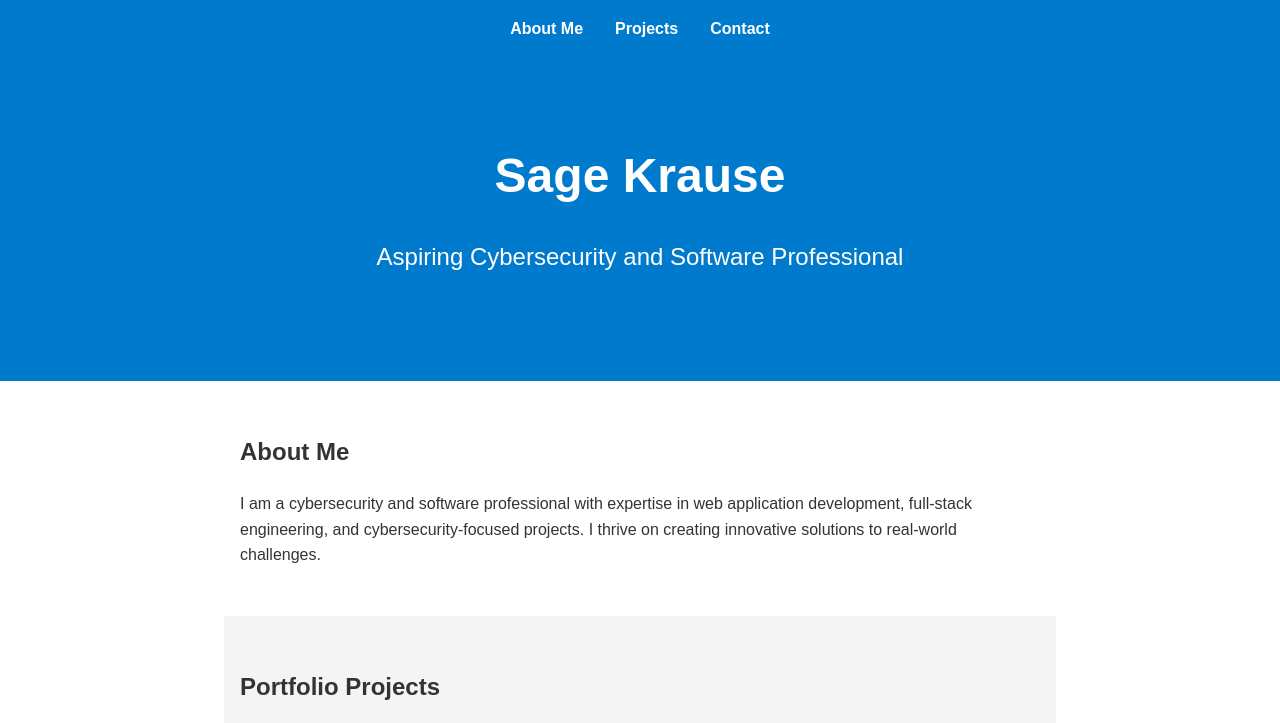
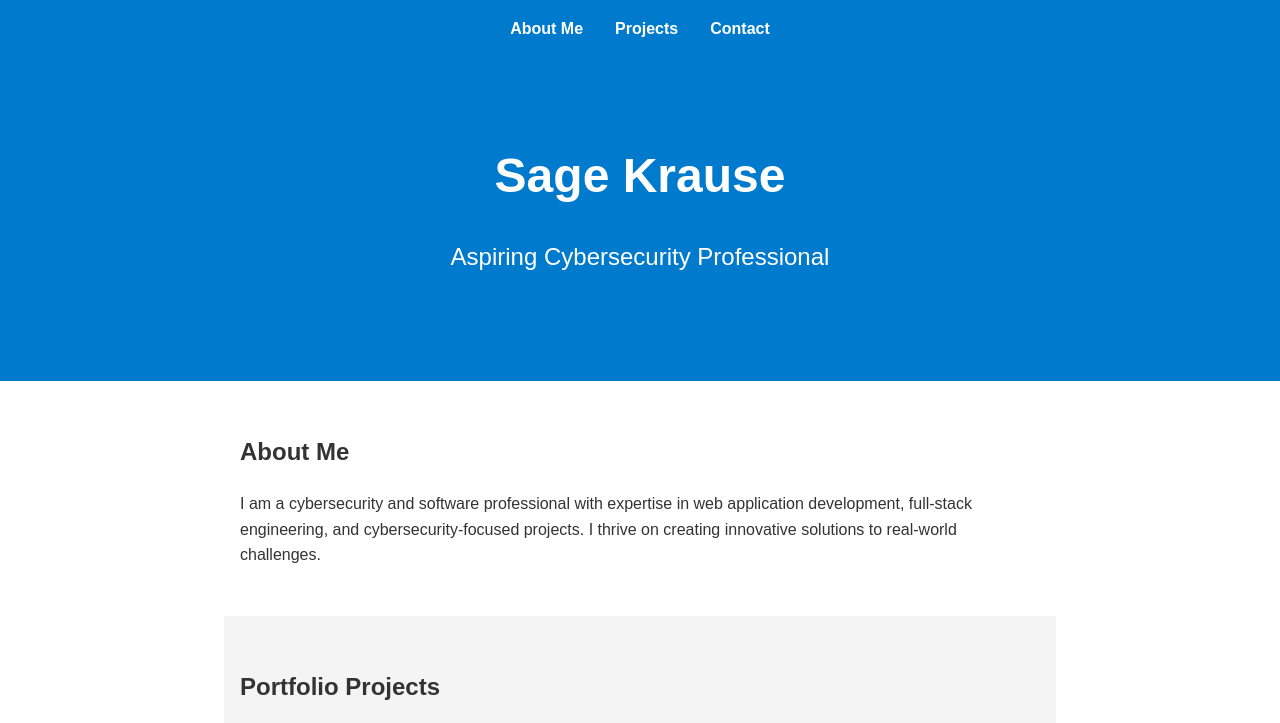
Before and after one commit to SageKrause/portfolio, a plain HTML site: page index.html in a window 1280 px wide. Shown: the top 723 px of the page. Drawn offline with Linux system fonts and the light colour scheme.

Commit message:
Trigger GitHub Pages rebuild

```diff
--- a/index.html
+++ b/index.html
@@ -128,7 +128,7 @@
     <!-- Hero Section -->
     <header id="about" class="hero">
         <h1>Sage Krause</h1>
-        <p>Aspiring Cybersecurity and Software Professional</p>
+        <p>Aspiring Cybersecurity Professional</p>
     </header>
 
     <!-- About Section -->
```
